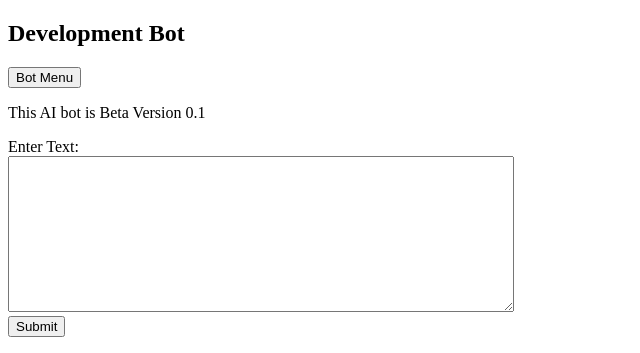
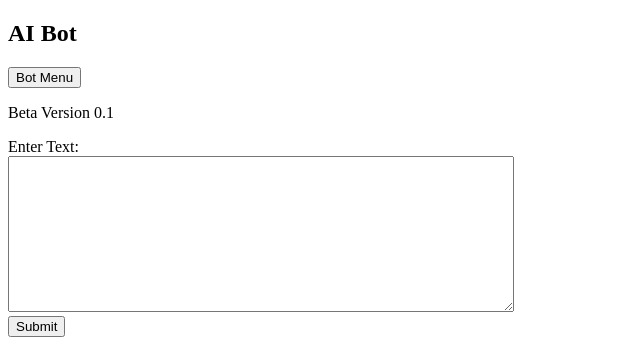
Before and after one commit to stuarth-afk/AI_Project_1, a Flask app: template templates/page_1.html in a window 1280 px wide. Shown: the top 353 px of the page, without its empty margins (0-640 px from the left). Run offline with Flask 3, Linux system fonts and the light colour scheme; the template is opened without the code that fills it, so the values that code supplies are empty; parts of the project's set-up code (start-up, migrations or seed data) failed here and were passed over; some libraries are stand-ins or nearby versions.

Commit message:
not sure if this is broken.

```diff
--- a/templates/page_1.html
+++ b/templates/page_1.html
@@ -4,9 +4,9 @@
   <title>AI Bot</title>
 </head>
 <body>
-<h2>Development Bot</h2>
+<h2>AI Bot</h2>
 <a href="{{ url_for('index') }}"><button>Bot Menu</button></a>
-<p>This AI bot is Beta Version 0.1<p>
+<p>Beta Version 0.1<p>
 <form action="{{ url_for('page', number=bot.number) }}" method="post">
   <label for="text">Enter Text:</label><br>
   <textarea id="text" name="text" style="width: 500px; height: 150px;">{{ user_text }}</textarea><br>
```
